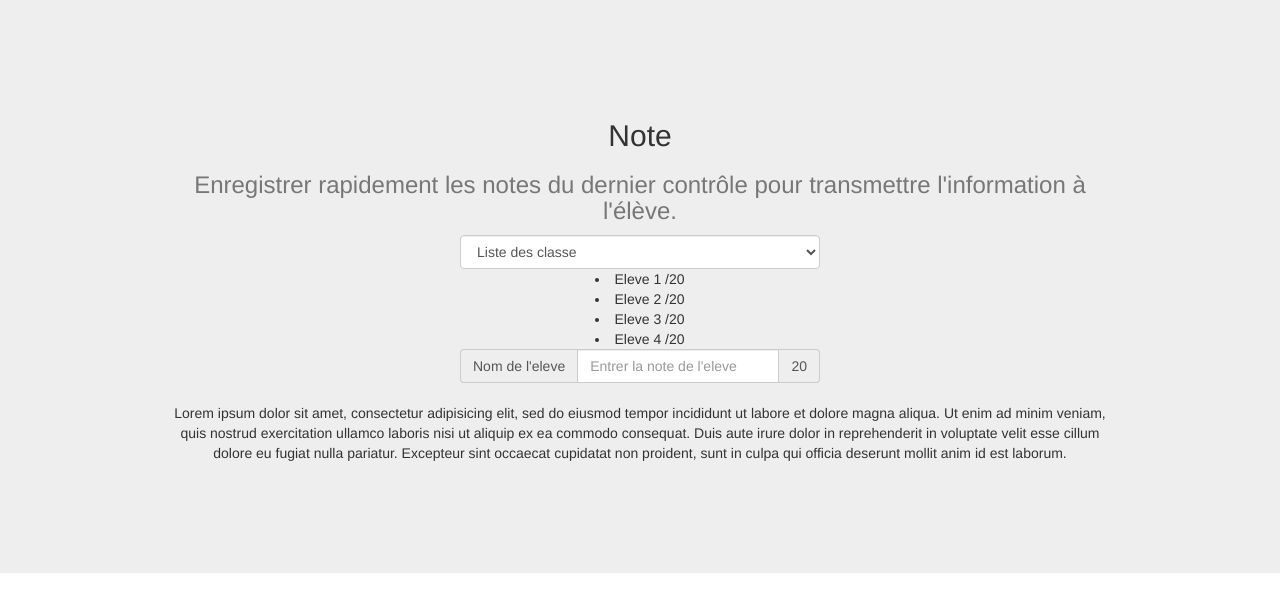
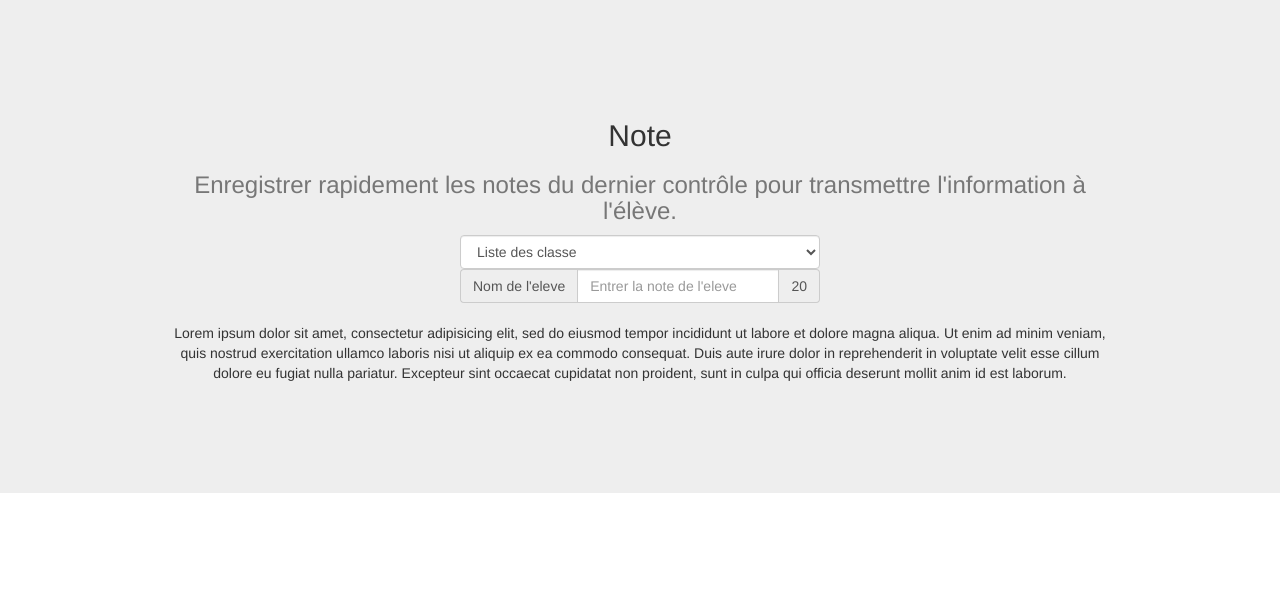
Before and after one commit to toeiazarothis/Projet, a PHP site: the page made by view/v_prof.php in a window 1280 px wide. Shown: the part 706-1319 px from the top of the page. Run offline with PHP 8.4, Linux system fonts and the light colour scheme; the template is opened without the code that fills it, so the values that code supplies are empty; the visitor is signed in with stand-in values (Sample User, id 1).

Commit message:
delete liste d'eleve classique mise en place d'une zone bootstrap

```diff
--- a/view/v_prof.php
+++ b/view/v_prof.php
@@ -71,12 +71,6 @@
             <select class="form-control">
               <option>Liste des classe</option>
             </select>
-
-              <li>Eleve 1 /20</li>
-              <li>Eleve 2 /20</li>
-              <li>Eleve 3 /20</li>
-              <li>Eleve 4 /20</li>
-
 
             <form class="form-inline">
               <div class="form-group">
```
